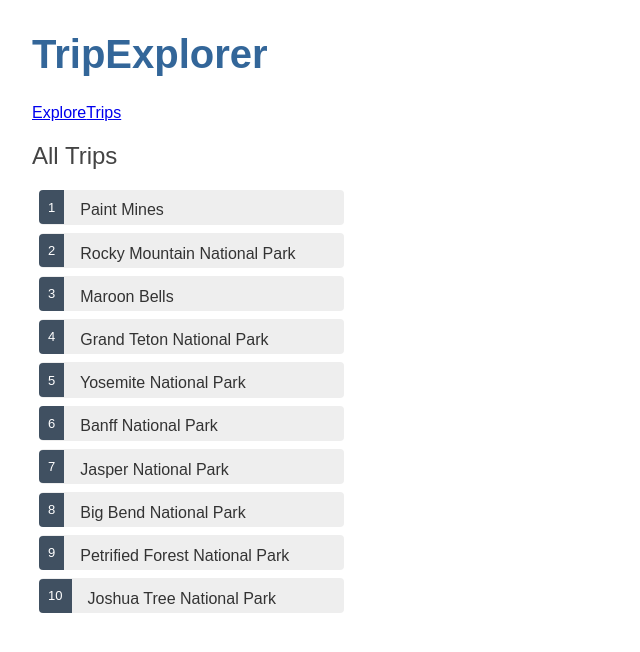
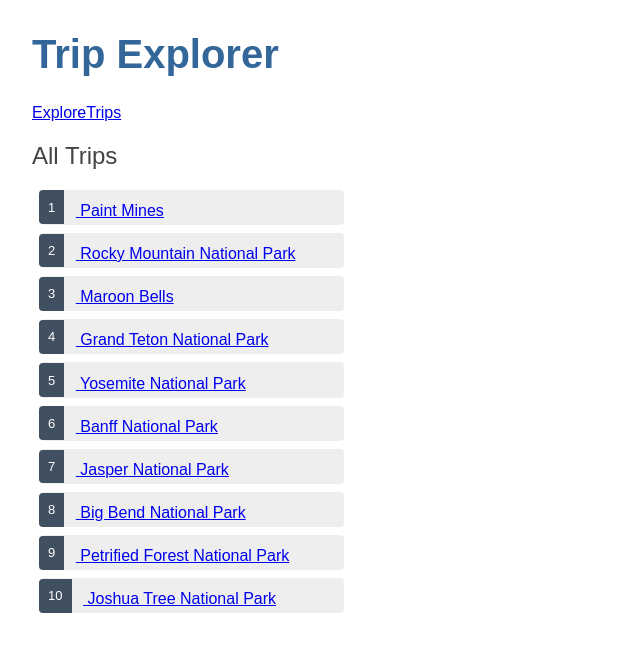
Before and after one commit to jonathanbae/trip-frontend, an Angular app: page /trips in a window 1280 px wide. Shown: the top 652 px of the page, without its empty margins (0-640 px from the left). Built offline with nearby package versions, Linux system fonts and the light colour scheme.

Commit message:
build a detail of the trips page

```diff
--- a/src/app/app-routing.module.ts
+++ b/src/app/app-routing.module.ts
@@ -1,3 +1,4 @@
+import { TripDetailComponent } from './components/trip-detail/trip-detail.component';
 import { TripsComponent } from './components/trips/trips.component';
 import { NgModule } from '@angular/core';
 import { Routes, RouterModule } from '@angular/router';
@@ -7,6 +8,7 @@
   { path: 'trips', component: TripsComponent },
   { path: 'explore', component: ExploreComponent },
   { path: '', redirectTo: '/explore', pathMatch: 'full' },
+  { path: 'trips/:id', component: TripDetailComponent },
 ];
 
 @NgModule({
--- a/src/app/app.component.ts
+++ b/src/app/app.component.ts
@@ -6,5 +6,5 @@
   styleUrls: ['./app.component.scss'],
 })
 export class AppComponent {
-  title = 'TripExplorer';
+  title = 'Trip Explorer';
 }
--- a/src/app/components/explore/explore.component.html
+++ b/src/app/components/explore/explore.component.html
@@ -1,7 +1,7 @@
 <h3>Top Trips</h3>
 <div class="grid grid-pad">
-  <a *ngFor="let trip of trips" class="col-1-4">
-    <div class="module hero">
+  <a *ngFor="let trip of trips" class="col-1-4" routerLink="/trips/{{trip.id}}">
+    <div class="">
       <h4>{{trip.name}}</h4>
     </div>
   </a>
--- a/src/app/components/trip-detail/trip-detail.component.html
+++ b/src/app/components/trip-detail/trip-detail.component.html
@@ -6,5 +6,5 @@
       <input [(ngModel)]="trip.name" placeholder="name" />
     </label>
   </div>
-
+  <button (click)="goBack()">go back</button>
 </div>
--- a/src/app/components/trip-detail/trip-detail.component.ts
+++ b/src/app/components/trip-detail/trip-detail.component.ts
@@ -1,5 +1,8 @@
+import { TripService } from './../../services/trip.service';
 import { ITrip } from './../../models/trip';
 import { Component, OnInit, Input } from '@angular/core';
+import { ActivatedRoute } from '@angular/router';
+import { Location } from '@angular/common';
 
 @Component({
   selector: 'app-trip-detail',
@@ -8,7 +11,22 @@
 })
 export class TripDetailComponent implements OnInit {
   @Input() trip: ITrip;
-  constructor() {}
+  constructor(
+    private route: ActivatedRoute,
+    private tripService: TripService,
+    private location: Location
+  ) {}
 
-  ngOnInit(): void {}
+  ngOnInit(): void {
+    this.getTrip();
+  }
+
+  getTrip(): void {
+    const id = +this.route.snapshot.paramMap.get('id');
+    this.tripService.getTrip(id).subscribe((trip) => (this.trip = trip));
+  }
+
+  goBack(): void {
+    this.location.back();
+  }
 }
--- a/src/app/components/trips/trips.component.html
+++ b/src/app/components/trips/trips.component.html
@@ -1,7 +1,8 @@
 <h2>All Trips</h2>
 <ul class="trips">
-  <li *ngFor="let trip of trips" (click)="onSelect(trip)" [class.selected]="trip===selectedTrip">
-    <span class="badge">{{trip.id}}</span> {{trip.name}}
+  <li *ngFor="let trip of trips">
+    <a routerLink="/trips/{{trip.id}}">
+      <span class="badge">{{trip.id}}</span> {{trip.name}}
+    </a>
   </li>
 </ul>
-<app-trip-detail [trip]="selectedTrip"></app-trip-detail>
--- a/src/app/components/trips/trips.component.ts
+++ b/src/app/components/trips/trips.component.ts
@@ -10,20 +10,11 @@
 })
 export class TripsComponent implements OnInit {
   trips: ITrip[];
-  selectedTrip: ITrip;
 
-  constructor(
-    private tripService: TripService,
-    private messageService: MessageService
-  ) {}
+  constructor(private tripService: TripService) {}
 
   ngOnInit(): void {
     this.getTrips();
-  }
-
-  onSelect(trip: ITrip): void {
-    this.selectedTrip = trip;
-    this.messageService.add(`TripsComponent: Selected trip id=${trip.id}`);
   }
 
   getTrips(): void {
--- /dev/null
+++ b/src/app/models/location.ts
@@ -0,0 +1,5 @@
+export interface IPlace {
+  latitude: number;
+  longitude: number;
+  address: string; // TODO make this another object with more details
+}
--- a/src/app/services/trip.service.ts
+++ b/src/app/services/trip.service.ts
@@ -14,4 +14,9 @@
     this.messageService.add('TripService: fetched trips');
     return of(TRIPS);
   }
+
+  getTrip(id: number): Observable<ITrip> {
+    this.messageService.add(`TripService: feetched trip id=${id}`);
+    return of(TRIPS.find((trip) => trip.id === id));
+  }
 }
--- a/src/assets/staticdata/mock-trips.ts
+++ b/src/assets/staticdata/mock-trips.ts
@@ -1,13 +1,53 @@
 import { ITrip } from './../../app/models/trip';
 export const TRIPS: ITrip[] = [
-  { id: 1, name: 'Paint Mines' },
-  { id: 2, name: 'Rocky Mountain National Park' },
-  { id: 3, name: 'Maroon Bells' },
-  { id: 4, name: 'Grand Teton National Park' },
-  { id: 5, name: 'Yosemite National Park' },
-  { id: 6, name: 'Banff National Park' },
-  { id: 7, name: 'Jasper National Park' },
-  { id: 8, name: 'Big Bend National Park' },
-  { id: 9, name: 'Petrified Forest National Park' },
-  { id: 10, name: 'Joshua Tree National Park' },
+  {
+    id: 1,
+    name: 'Paint Mines',
+    place: [{ latitude: 1, longitude: 1, address: 'Paint Mines Dr' }],
+  },
+  {
+    id: 2,
+    name: 'Rocky Mountain National Park',
+    place: [{ latitude: 1, longitude: 1, address: 'RMNP Dr' }],
+  },
+  {
+    id: 3,
+    name: 'Maroon Bells',
+    place: [{ latitude: 1, longitude: 1, address: 'Maroon Bells Dr' }],
+  },
+  {
+    id: 4,
+    name: 'Grand Teton National Park',
+    place: [{ latitude: 1, longitude: 1, address: 'Grand Teton NP Dr' }],
+  },
+  {
+    id: 5,
+    name: 'Yosemite National Park',
+    place: [{ latitude: 1, longitude: 1, address: 'Yosemite NP Dr' }],
+  },
+  {
+    id: 6,
+    name: 'Banff National Park',
+    place: [{ latitude: 1, longitude: 1, address: 'Banff NP Dr' }],
+  },
+  {
+    id: 7,
+    name: 'Jasper National Park',
+    place: [{ latitude: 1, longitude: 1, address: 'Jasper NP Dr' }],
+  },
+  {
+    id: 8,
+    name: 'Big Bend National Park',
+    place: [{ latitude: 1, longitude: 1, address: 'Big Bend NP Dr' }],
+  },
+  {
+    id: 9,
+    name: 'Petrified Forest National Park',
+    place: [{ latitude: 1, longitude: 1, address: 'Petrified Forest NP Dr' }],
+  },
+  {
+    id: 10,
+    name: 'Joshua Tree National Park',
+    place: [{ latitude: 1, longitude: 1, address: 'Joshua Tree NP Dr' }],
+  },
 ];
```
Also changed, not shown: src/app/models/trip.ts (+3 -4 lines).
